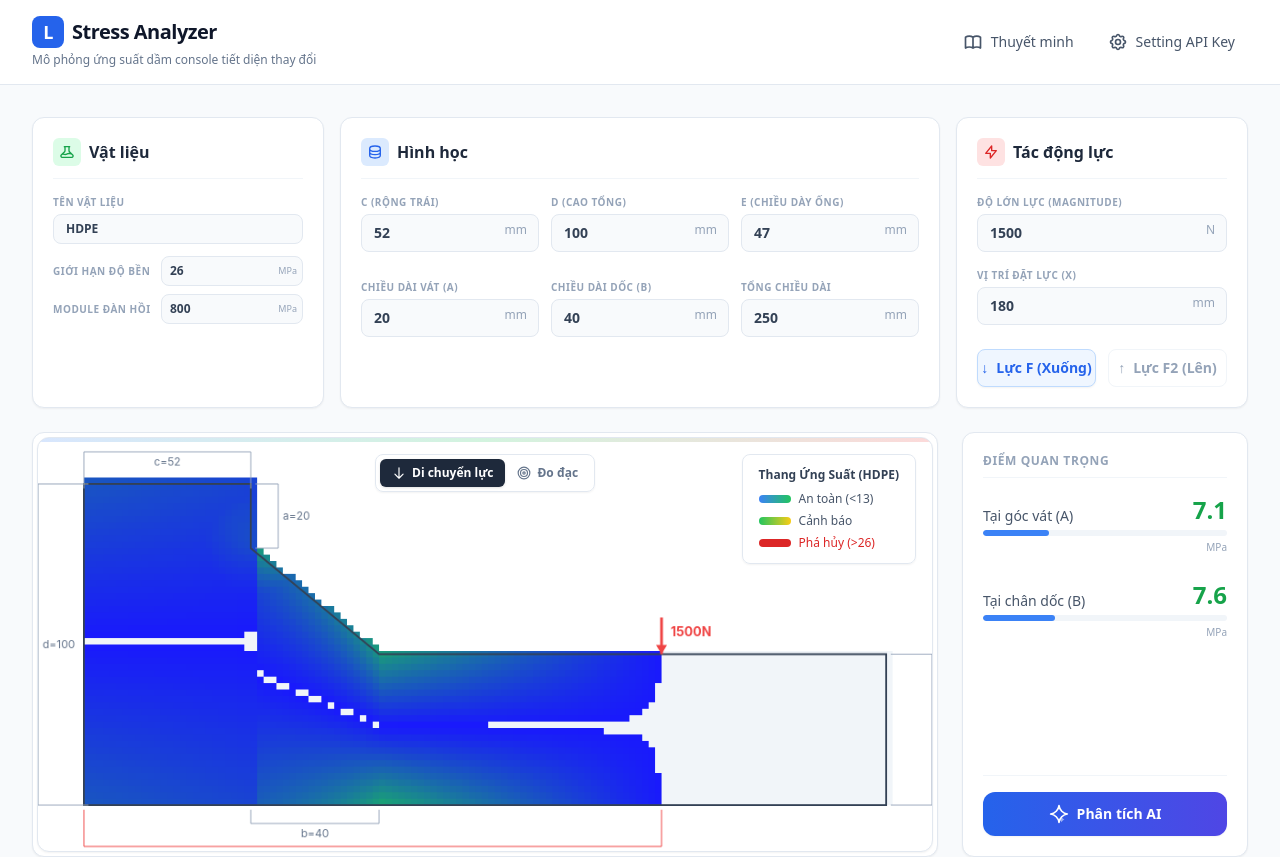
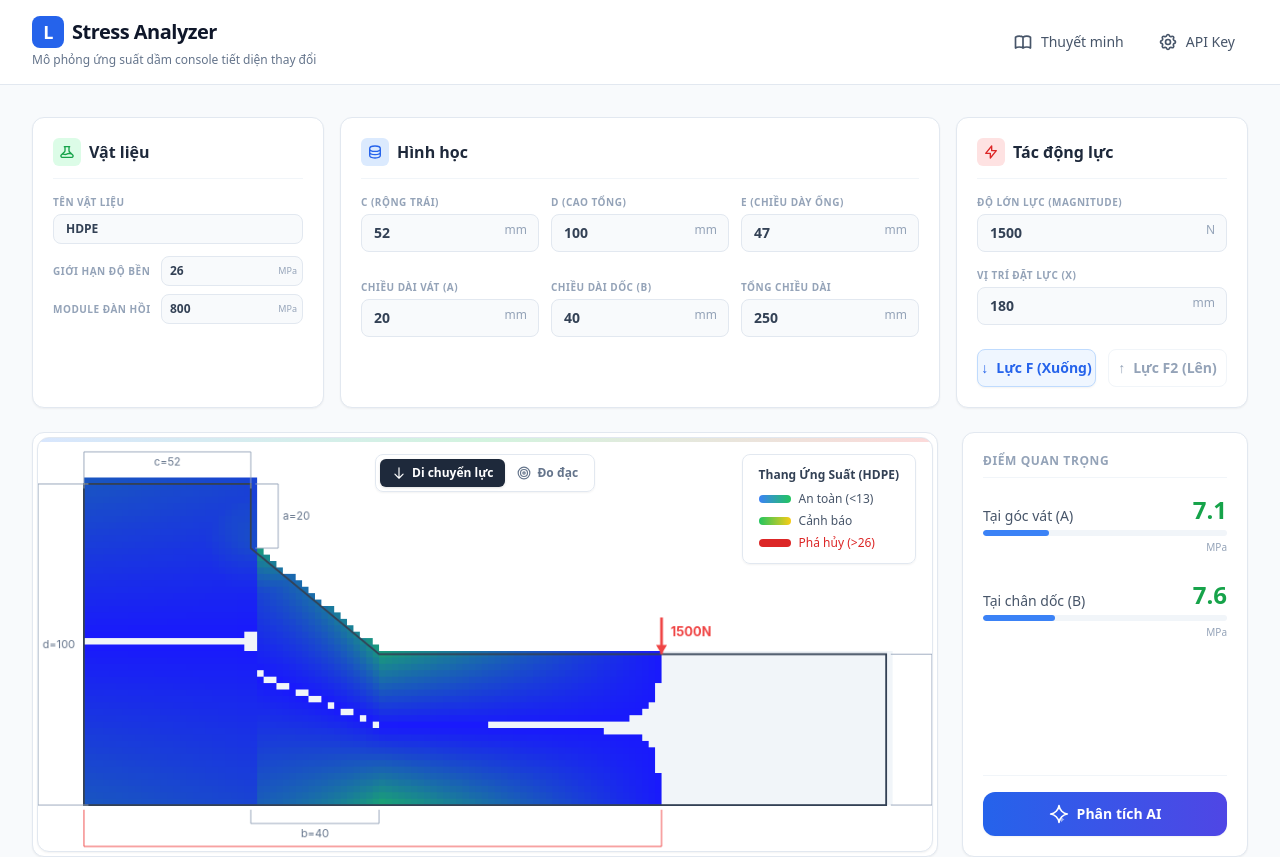
Before and after one commit to OceanHpCK/stress-analysis, a React (Vite) app: page / in a window 1280 px wide. Shown: the top 857 px of the page. Built offline with nearby package versions, Linux system fonts and the light colour scheme.

Commit message:
style: Rename 'Setting API Key' to 'API Key'

```diff
--- a/App.tsx
+++ b/App.tsx
@@ -400,7 +400,7 @@ const App: React.FC = () => {
                 <path strokeLinecap="round" strokeLinejoin="round" strokeWidth={2} d="M10.325 4.317c.426-1.756 2.924-1.756 3.35 0a1.724 1.724 0 002.573 1.066c1.543-.94 3.31.826 2.37 2.37a1.724 1.724 0 001.065 2.572c1.756.426 1.756 2.924 0 3.35a1.724 1.724 0 00-1.066 2.573c.94 1.543-.826 3.31-2.37 2.37a1.724 1.724 0 00-2.572 1.065c-.426 1.756-2.924 1.756-3.35 0a1.724 1.724 0 00-2.573-1.066c-1.543.94-3.31-.826-2.37-2.37a1.724 1.724 0 00-1.065-2.572c-1.756-.426-1.756-2.924 0-3.35a1.724 1.724 0 001.066-2.573c-.94-1.543.826-3.31 2.37-2.37.996.608 2.296.07 2.572-1.065z" />
                 <path strokeLinecap="round" strokeLinejoin="round" strokeWidth={2} d="M15 12a3 3 0 11-6 0 3 3 0 016 0z" />
               </svg>
-              Setting API Key
+              API Key
             </button>
           </div>
         </div>
```
